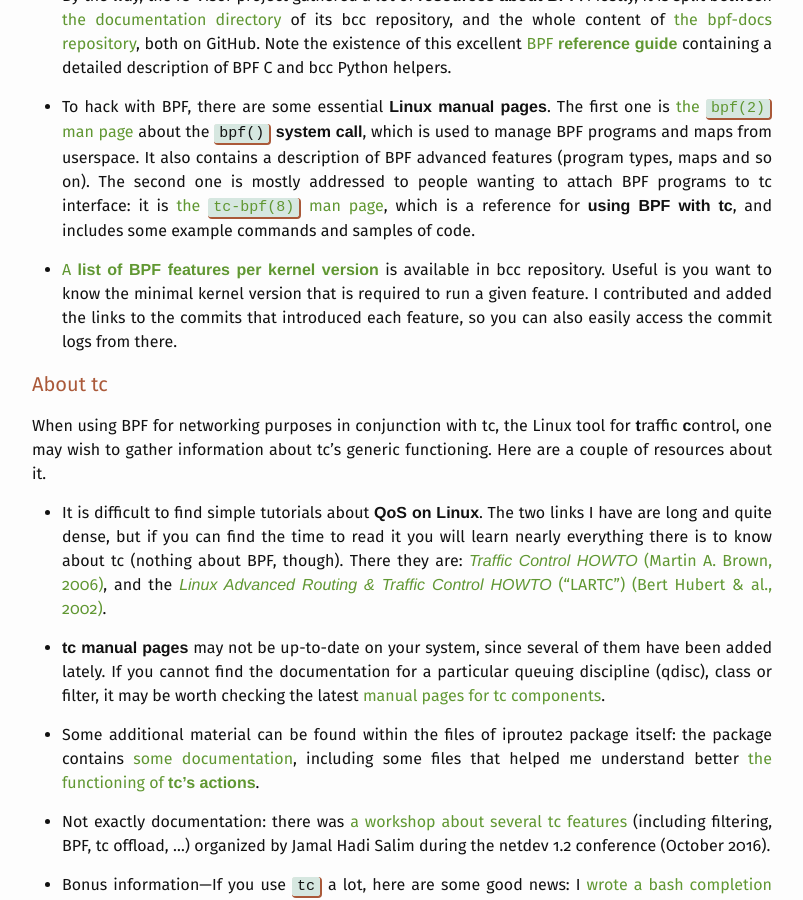
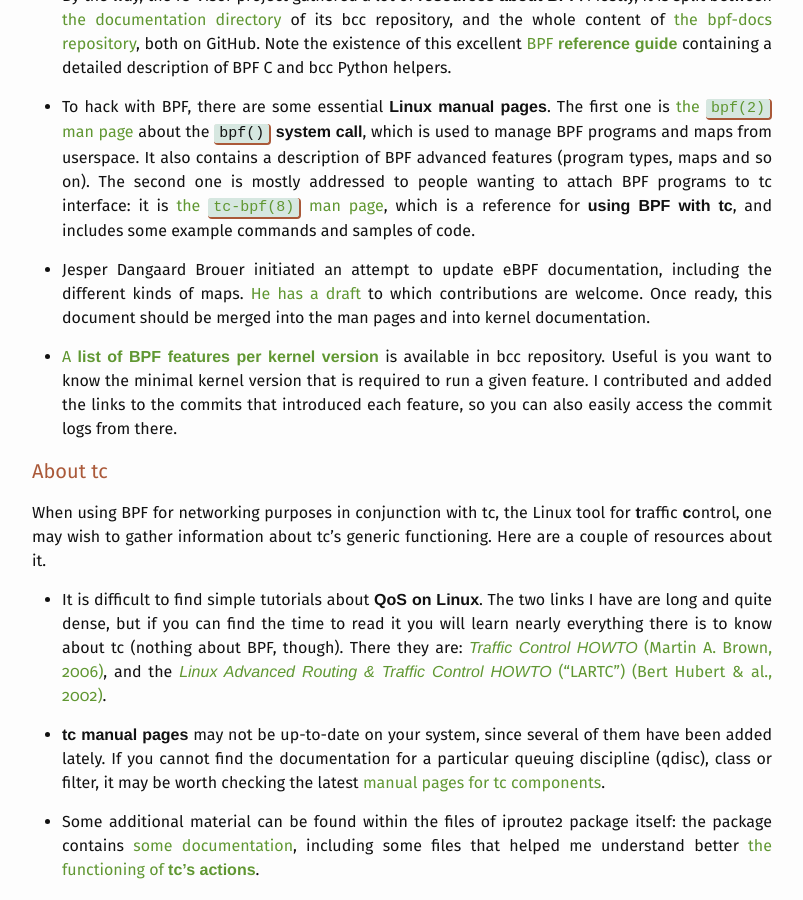
Before and after one commit to qmonnet/whirl-offload, a Jekyll site: the page built from _posts/2016-09-01-dive-into-bpf.md, in a window 1280 px wide and 900 px high, scrolled down 6027 px. Shown: the whole window, without its empty margins (238-1041 px from the left). Built offline with Jekyll 4.4.1, drawn with Linux system fonts in a browser that asks for light colours; some web fonts are replaced.

Commit message:
posts/BPF_resources: add link to Jesper's documentation for eBPF

```diff
--- a/_posts/2016-09-01-dive-into-bpf.md
+++ b/_posts/2016-09-01-dive-into-bpf.md
@@ -362,6 +362,12 @@ need and read them carefully!
   page](http://man7.org/linux/man-pages/man8/tc-bpf.8.html), which is a
   reference for **using BPF with tc**, and includes some example commands and
   samples of code.
+
+* Jesper Dangaard Brouer initiated an attempt to update eBPF documentation,
+  including the different kinds of maps.
+  [He has a draft](https://prototype-kernel.readthedocs.io/en/latest/bpf/index.html)
+  to which contributions are welcome. Once ready, this document should be
+  merged into the man pages and into kernel documentation.
 
 * [A **list of BPF features per kernel version**][kernfeatures] is available in
   bcc repository. Useful is you want to know the minimal kernel version that is
```
